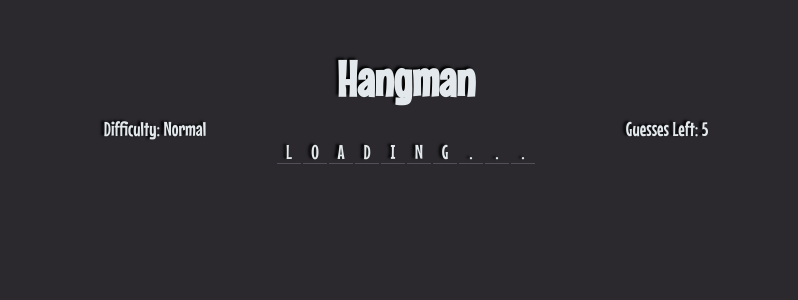
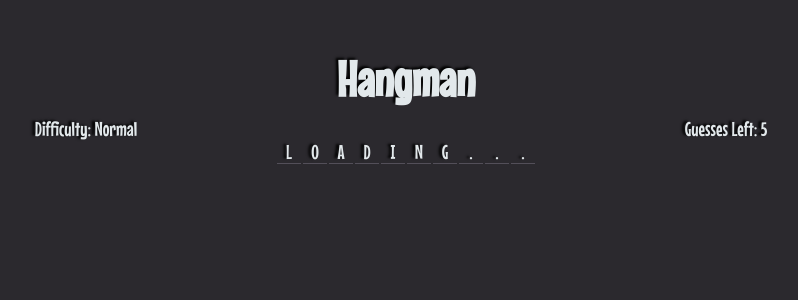
Before and after one commit to spdyone01/hangman-game, a React (Create React App) app: page /game in a window 1280 px wide. Shown: the top 300 px of the page, without its empty margins (234-1032 px from the left). Built offline with nearby package versions, Linux system fonts and the light colour scheme.

Commit message:
Change formatting

```diff
--- a/src/components/Game.css
+++ b/src/components/Game.css
@@ -8,17 +8,20 @@
   text-shadow: -0.125em -0.125rem 0.25rem #000;
 }
 
+.game > div {
+    flex: 1;
+}
+
 .game-info {
     flex: 1;
     display: flex;
-    width: 80%;
     font-size: 2rem;
+    justify-content: center;
+    /* margin: 0 auto; */
+}
+.game-info > p {
+    flex: 1;
+    display: flex;
+    justify-content: center;
     margin: 0 auto;
 }
-.game-info .difficulty {
-    margin: 0 auto;
-}
-
-.game-info .guesses {
-    margin: 0 auto;
-}
--- a/src/components/Loading.css
+++ b/src/components/Loading.css
@@ -1,5 +1,6 @@
 .loading-screen {
     flex: 1;
+    align-items: stretch;
     display: flex;
     justify-content: center;
     align-items: center;
```
